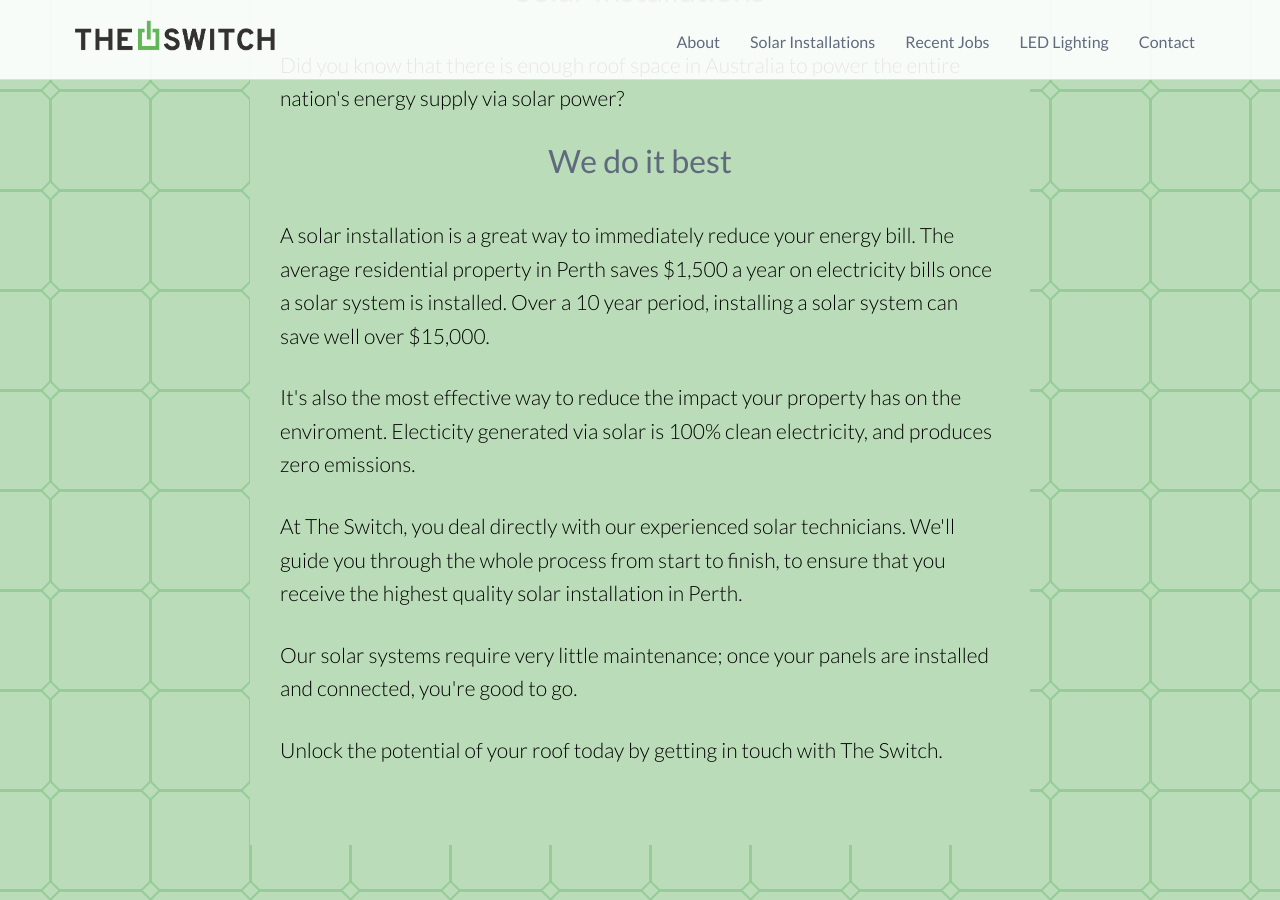
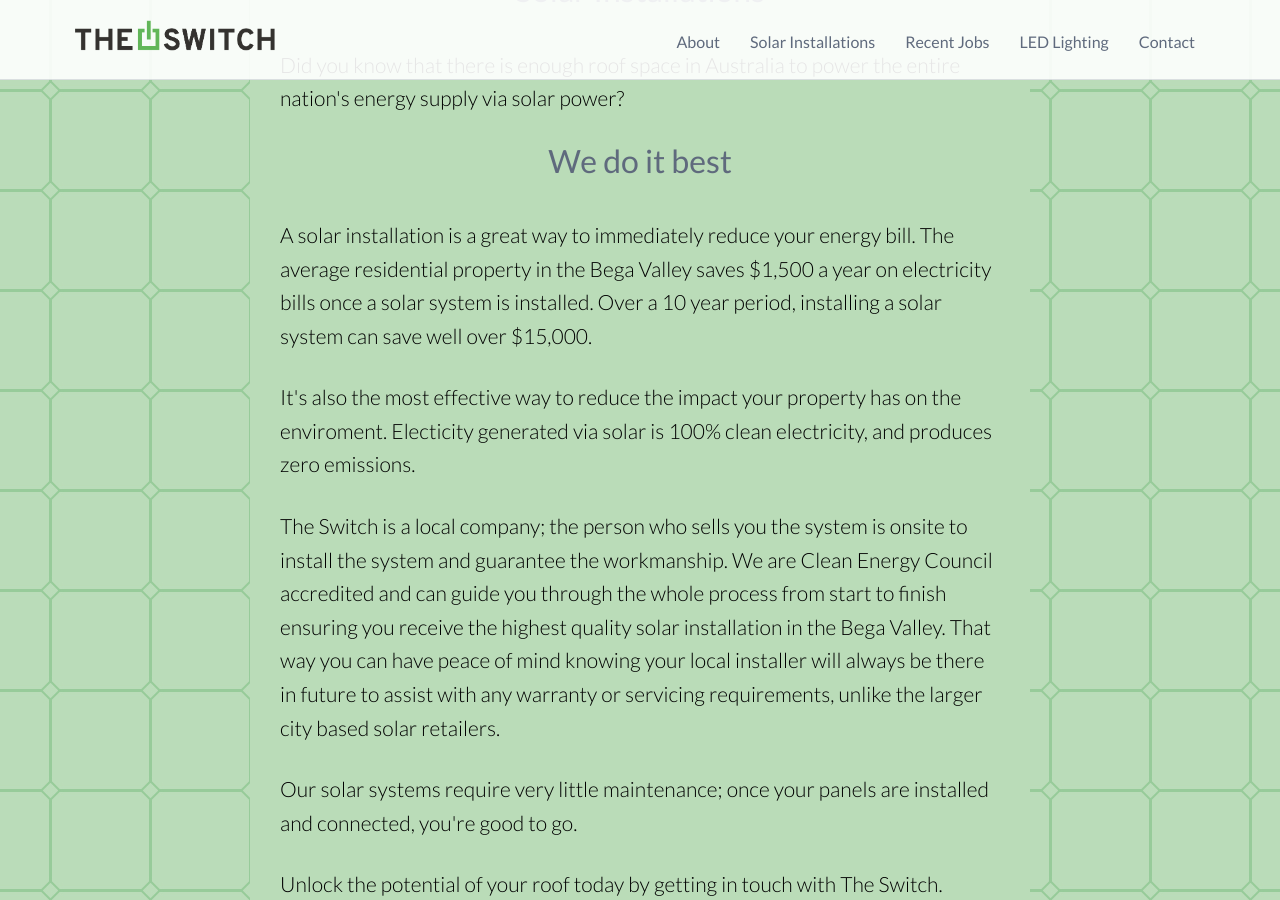
Before and after one commit to theswitchelectrical/theswitchelectrical.github.io, a Jekyll site: the page built from index.html, in a window 1280 px wide and 900 px high, scrolled down 1694 px. Built offline with Jekyll 4.4.1, drawn with Linux system fonts in a browser that asks for light colours; nearby versions of some CDN libraries; comment, search, counter and statistics services are not loaded; some of the changed text lies outside the part shown.

Commit message:
Bega Valley & License number updates

```diff
--- a/_includes/footer.html
+++ b/_includes/footer.html
@@ -5,19 +5,17 @@
 			<div class="row">
 				<div class="col-md-6">
 					<p class="footer">The Switch &mdash; All Electrical Services</p>
-					<p class="footer"><strong>EC: </strong>011028</p>
+					<p class="footer"><strong>NSW Electrical License: </strong>174916C</p>
+          <p class="footer"><strong>Clean Energy Council Number: </strong>A2882967</p>
 					<p class="footer"><strong>ABN: </strong>75109985018</p>
 					<p class="footer"><span class="fa fa-phone"></span> &nbsp; 0400 032 893</p>
 					<span class="hidden-md hidden-lg">
 						<br />
-						<p class="footer">&copy; The Switch 2014 &mdash; 2016 beyond...</p>
-						<br />
-						<p class="footer"><a class="sam" href="http://mead.fm" target="_blank">Built in Perth, WA</a></p>
+						<p class="footer">&copy; The Switch 2014 &mdash; 2017 beyond...</p>
 					</span>
 				</div>
 				<div class="col-md-6 hidden-xs hidden-sm text-right">
-					<p class="footer">&copy; The Switch 2014 &mdash; 2016 beyond...</p>
-					<p class="footer"><a class="sam" href="http://mead.fm" target="_blank">Built in Perth, WA</a></p>
+					<p class="footer">&copy; The Switch 2014 &mdash; 2017 beyond...</p>
 				</div>
 			</div>
 		</div>
--- a/_sass/_footer.scss
+++ b/_sass/_footer.scss
@@ -20,6 +20,7 @@
 p.footer {
 	font-size: 14px;
 	color: #4a4a4a;
+  margin-bottom: 10px;
 }
 a.sam {
 	color: rgb(95, 106, 125);
--- a/index.html
+++ b/index.html
@@ -44,9 +44,9 @@
           <h2 class="text-center">Solar Installations</h2>
           <p>Did you know that there is enough roof space in Australia to power the entire nation's energy supply via solar power?</p>
           <h2 class="text-center">We do it best</h2>
-          <p>A solar installation is a great way to immediately reduce your energy bill. The average residential property in Perth saves $1,500 a year on electricity bills once a solar system is installed. Over a 10 year period, installing a solar system can save well over $15,000.</p>
+          <p>A solar installation is a great way to immediately reduce your energy bill. The average residential property in the Bega Valley saves $1,500 a year on electricity bills once a solar system is installed. Over a 10 year period, installing a solar system can save well over $15,000.</p>
           <p>It's also the most effective way to reduce the impact your property has on the enviroment. Electicity generated via solar is 100% clean electricity, and produces zero emissions.</p>
-          <p>At The Switch, you deal directly with our experienced solar technicians. We'll guide you through the whole process from start to finish, to ensure that you receive the highest quality solar installation in Perth.</p>
+          <p>The Switch is a local company; the person who sells you the system is onsite to install the system and guarantee the workmanship. We are Clean Energy Council accredited and can guide you through the whole process from start to finish ensuring you receive the highest quality solar installation in the Bega Valley. That way you can have peace of mind knowing your local installer will always be there in future to assist with any warranty or servicing requirements, unlike the larger city based solar retailers.</p>
           <p>Our solar systems require very little maintenance; once your panels are installed and connected, you're good to go.</p>
           <p>Unlock the potential of your roof today by getting in touch with The Switch.</p>
         </div>
@@ -138,15 +138,15 @@
             <br/>
             <li><strong>More Energy Efficient.</strong> LED lights are extremely energy efficient, using only 15% of the energy a standard halogen lamp uses.</li>
             <br/>
-            <li><strong>Safer.</strong> LED lights operate at lower voltages to halogen lights, so are cool to touch. They're much safer to handle during installation and maintenance.</li>
+            <li><strong>Safer.</strong> LED lights operate at lower wattages than halogen lights, so are produce much less heat. This drastically reduce the chance of fires starting in the ceiling space.</li>
             <br/>
           </ul>
         </div>
         <div class="col-sm-5">
           <ul class="list-unstyled">
-            <li><strong>Instantly Bright.</strong> LED lights start at full brightness; they don't need time to warm up, light a conventional halogen lamp.</li>
+            <li><strong>Instantly Bright.</strong> LED lights start at full brightness; they don't need time to warm up, like a conventional halogen lamp.</li>
             <br/>
-            <li><strong>Ecologically Friendly.</strong> LED lights are an eco-friendly form of lighting as they do not contain harmful gasses and do not emit UV rays.</li>
+            <li><strong>Ecologically Friendly.</strong> LED lights are an eco-friendly form of lighting as they do not contain harmful gasses.</li>
             <br/>
             <li><strong>Environmentally Friendly.</strong> A 15w LED light produces 68% less CO2 emissions than  40w incandescent bulb!</li>
             <br/>
```
